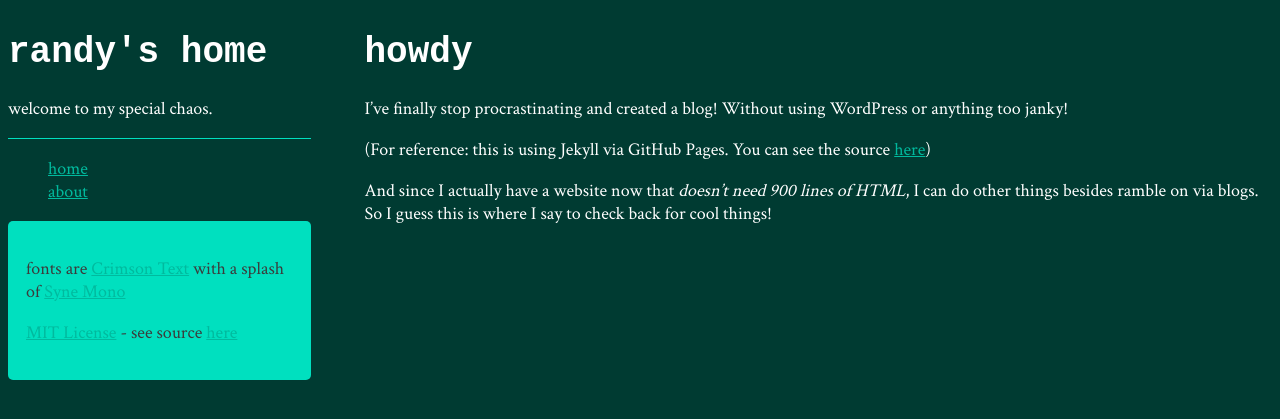
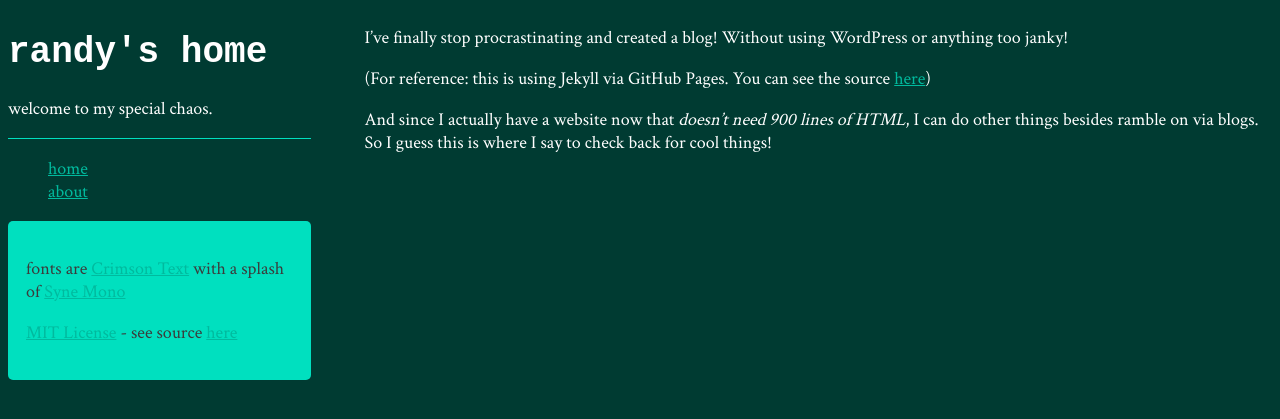
Before and after one commit to randy-halim/randy-halim.github.io, a Jekyll site: the page built from _posts/2021-08-11-hello.md, in a window 1280 px wide. Shown: the top 419 px of the page. Built offline with Jekyll 4.4.1, drawn with Linux system fonts in a browser that asks for light colours; some web fonts are replaced.

Commit message:
excerpts*

```diff
--- a/_posts/2021-08-11-hello.md
+++ b/_posts/2021-08-11-hello.md
@@ -2,8 +2,6 @@
 title: hello
 layout: default
 ---
-
-# howdy
 
 I've finally stop procrastinating and created a blog! Without using WordPress or anything too janky!
 
```
